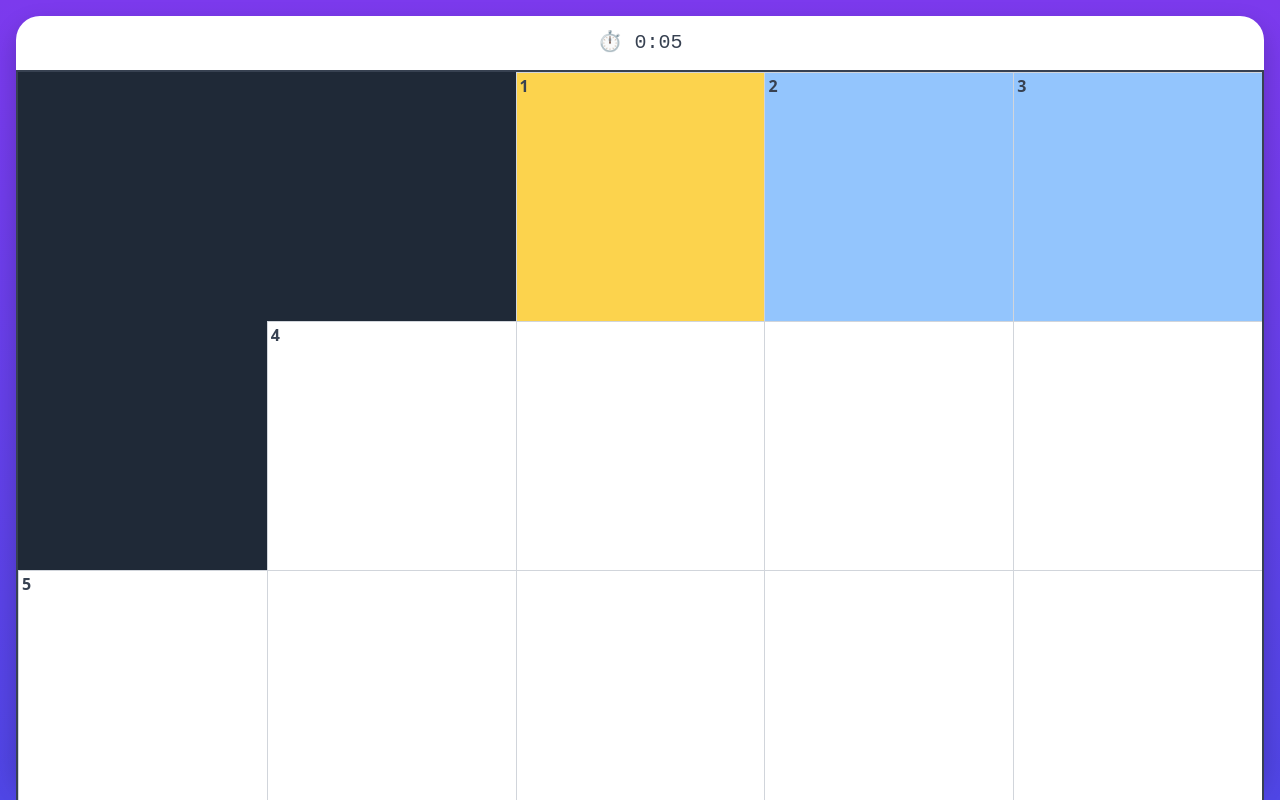
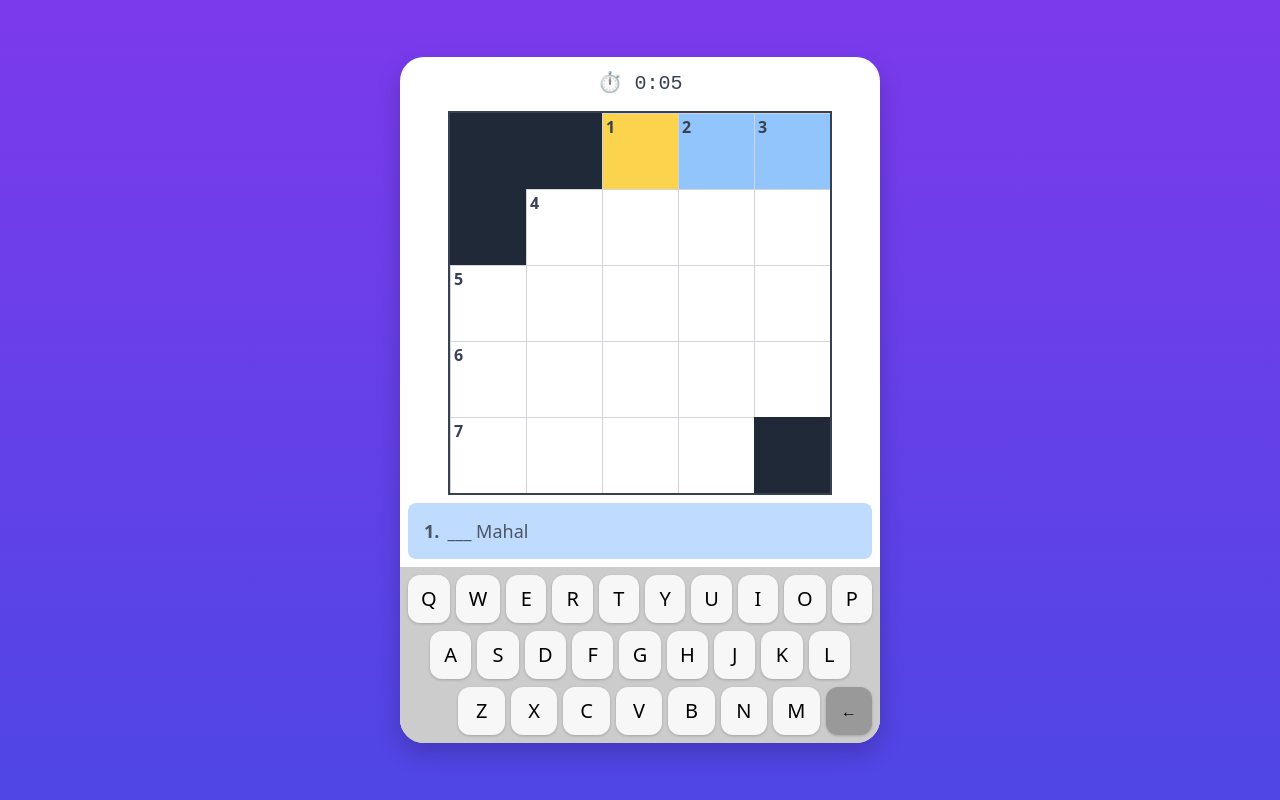
Before and after one commit to kgbergman/mini-crossword, a React (Vite) app: page / in a window 1280 px wide. Shown: the top 800 px of the page. Built offline with nearby package versions, Linux system fonts and the light colour scheme.

Commit message:
styling updates

```diff
--- a/src/App.jsx
+++ b/src/App.jsx
@@ -387,17 +387,17 @@ export default function MiniCrossword() {
       flexDirection: 'column',
       alignItems: 'center',
       justifyContent: 'center',
-      padding: '1rem'
+      padding: '1rem',
     }}>
       <div style={{
         borderRadius: '1.5rem',
         boxShadow: '0 10px 25px rgba(0,0,0,0.2)',
         width: '100%',
-        height: '100%',
         display: 'flex',
         flexDirection: 'column',
         alignItems: 'center',
         backgroundColor: '#ffffff',
+        maxWidth: '60vh'
       }}>
 
         {/* Timer */}
--- a/src/CrosswordGrid.tsx
+++ b/src/CrosswordGrid.tsx
@@ -33,7 +33,7 @@ const CrosswordGrid: React.FC<CrosswordGridProps> = ({
         borderWidth: '2px',
         borderColor: '#374151', // Tailwind gray-700
         backgroundColor: '#ffffff',
-        width: '100%',
+        width: '80%',
         aspectRatio: 1,
         marginBottom: '0.5rem'
     };
--- a/src/OnScreenKeyboard.tsx
+++ b/src/OnScreenKeyboard.tsx
@@ -11,7 +11,6 @@ const OnScreenKeyboard: React.FC<OnScreenKeyboardProps> = ({ keyPressed }) => {
         flexDirection: "column",
         gap: "0.5rem",
         width: "100%",
-        flex: '1',
         userSelect: "none",
         padding: "0.5rem",
         backgroundColor: '#ccc',
@@ -22,7 +21,7 @@ const OnScreenKeyboard: React.FC<OnScreenKeyboardProps> = ({ keyPressed }) => {
     const rowStyle: React.CSSProperties = {
         display: "flex",
         justifyContent: "center",
-        gap: "0.25rem",
+        gap: "0.375rem",
     };
 
     const spacingStyle: React.CSSProperties = {
@@ -34,8 +33,9 @@ const OnScreenKeyboard: React.FC<OnScreenKeyboardProps> = ({ keyPressed }) => {
         padding: "0.5rem 0.75rem",
         backgroundColor: "#f7f7f7",
         borderRadius: "0.75rem",
+        height: '6vh',
         boxShadow: "0 1px 3px rgba(0,0,0,0.2)",
-        fontSize: "1rem",
+        fontSize: "1.25rem",
         cursor: "pointer",
         color: 'black'
     };
```
